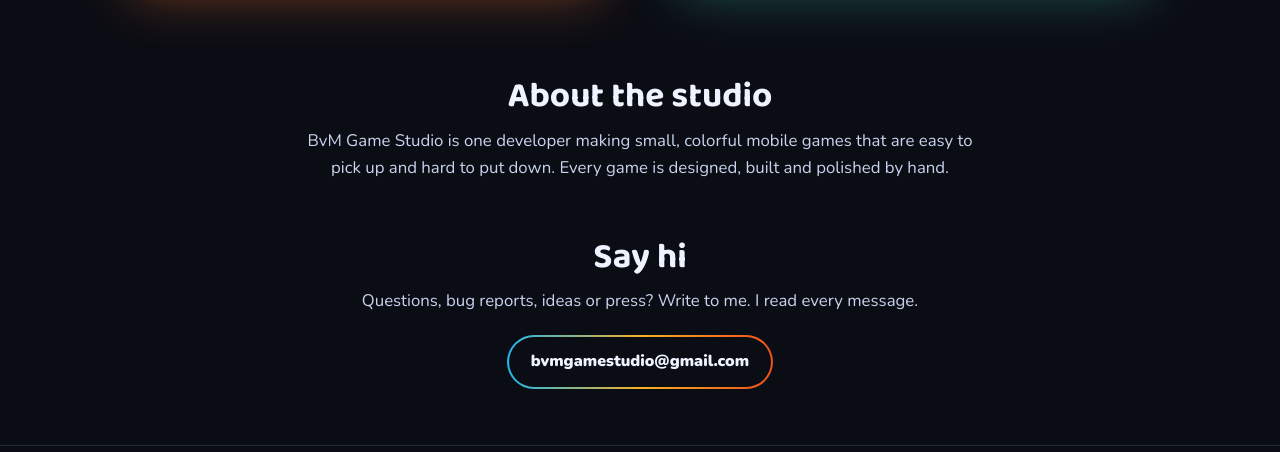
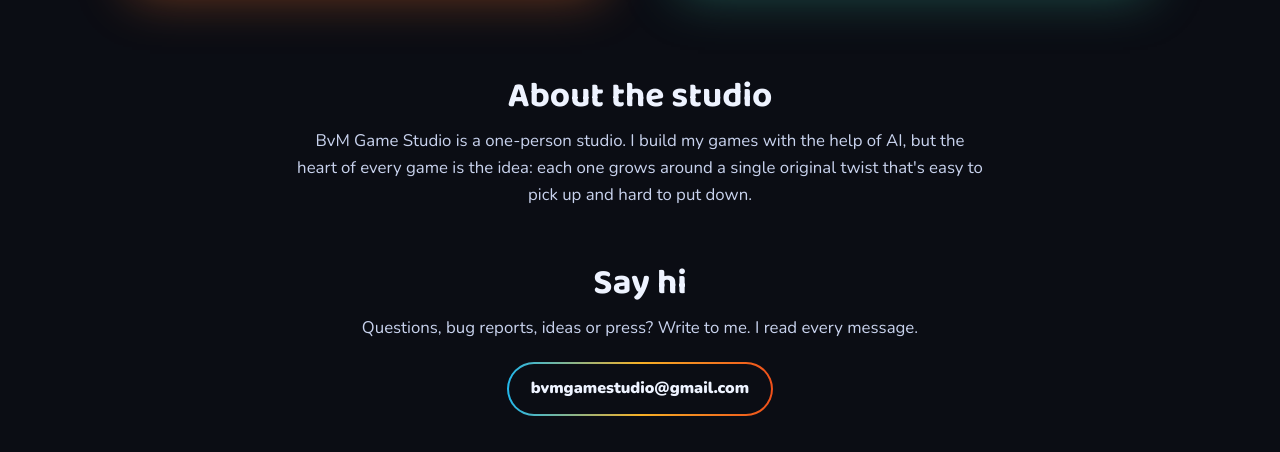
Before and after one commit to bvmgamestudio/bvmgamestudio.github.io, a plain HTML site: page index.html in a window 1280 px wide. Shown: the part 791-1243 px from the top of the page. Drawn offline with Linux system fonts and the light colour scheme.

Commit message:
content: About text reflects AI-assisted, idea-first game making
Co-Authored-By: Claude Opus 5.5 <noreply@anthropic.com>

```diff
--- a/index.html
+++ b/index.html
@@ -70,7 +70,7 @@
 
   <section id="about" class="info">
     <h2 data-i18n="about.title">About the studio</h2>
-    <p data-i18n="about.body">BvM Game Studio is one developer making small, colorful mobile games that are easy to pick up and hard to put down. Every game is designed, built and polished by hand.</p>
+    <p data-i18n="about.body">BvM Game Studio is a one-person studio. I build my games with the help of AI, but the heart of every game is the idea: each one grows around a single original twist that&#39;s easy to pick up and hard to put down.</p>
   </section>
 
   <section id="contact" class="info info--contact">
--- a/js/content.js
+++ b/js/content.js
@@ -16,7 +16,7 @@ window.SITE_CONTENT = {
       "countdown.hours": "Hours",
       "countdown.minutes": "Min",
       "about.title": "About the studio",
-      "about.body": "BvM Game Studio is one developer making small, colorful mobile games that are easy to pick up and hard to put down. Every game is designed, built and polished by hand.",
+      "about.body": "BvM Game Studio is a one-person studio. I build my games with the help of AI, but the heart of every game is the idea: each one grows around a single original twist that's easy to pick up and hard to put down.",
       "contact.title": "Say hi",
       "contact.body": "Questions, bug reports, ideas or press? Write to me. I read every message.",
       "footer.privacy": "Privacy",
@@ -40,7 +40,7 @@ window.SITE_CONTENT = {
       "countdown.hours": "Saat",
       "countdown.minutes": "Dk",
       "about.title": "Stüdyo hakkında",
-      "about.body": "BvM Game Studio, kolay başlanan ama zor bırakılan küçük ve renkli mobil oyunlar yapan tek bir geliştirici. Her oyun baştan sona elde tasarlanıyor, geliştiriliyor ve cilalanıyor.",
+      "about.body": "BvM Game Studio tek kişilik bir stüdyo. Oyunlarımı yapay zekâ desteğiyle geliştiriyorum, ama her oyunun kalbinde fikir var: her biri, kolay başlanan ama zor bırakılan özgün bir fikrin etrafında şekilleniyor.",
       "contact.title": "Merhaba de",
       "contact.body": "Soru, hata bildirimi, fikir ya da basın? Bana yaz, her mesajı okuyorum.",
       "footer.privacy": "Gizlilik",
```
